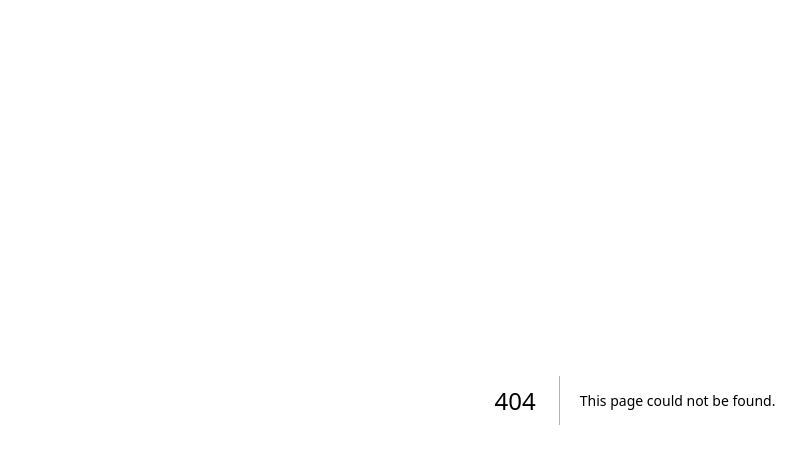
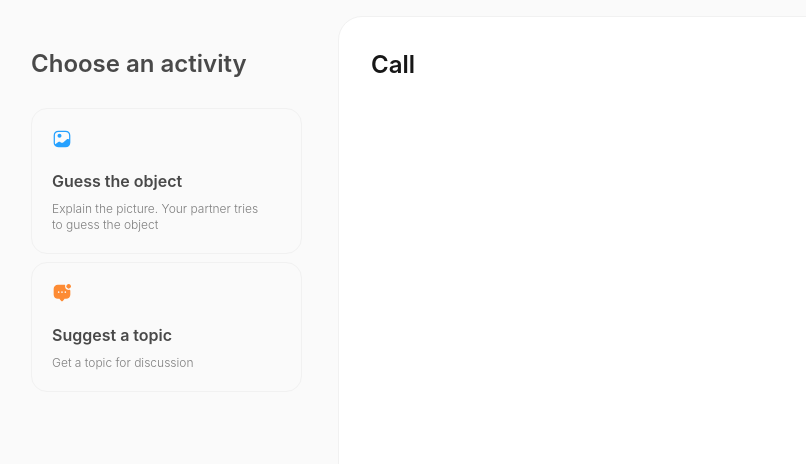
Before and after one commit to timuraiz/speak-peak, a Next.js app: page /call in a window 1280 px wide. Before the commit this address had no page. Shown: the top 464 px of the page, without its empty margins (5-811 px from the left). Built offline with nearby package versions, Linux system fonts and the light colour scheme.

Commit message:
call layout

```diff
--- /dev/null
+++ b/app/(call)/call/page.tsx
@@ -0,0 +1,10 @@
+'use client';
+
+export default function CallPage() {
+    return (
+        <div className="p-8">
+            <h1 className="text-2xl font-semibold">Call</h1>
+            {/* Add your call interface here */}
+        </div>
+    );
+}
--- /dev/null
+++ b/app/(call)/layout.tsx
@@ -0,0 +1,44 @@
+'use client';
+
+import { useState } from 'react';
+import ActivityCard from "@/app/components/ActivityCard";
+
+
+export default function CallLayout({
+  children,
+}: Readonly<{
+  children: React.ReactNode;
+}>) {
+  const [activeCard, setActiveCard] = useState<string | null>(null);
+
+  return (
+    <div className="flex h-screen w-screen overflow-hidden p-4 gap-4">
+      <aside className="w-[311px] flex-shrink-0 px-5 py-8 flex flex-col h-full gap-7 items-start">
+        <h1 className="text-2xl font-semibold text-[#494949]">Choose an activity</h1>
+        <div className='flex flex-col gap-2'>
+          <ActivityCard
+            icon="/Call/iconsax-gallery.svg"
+            title="Guess the object"
+            description="Explain the picture. Your partner tries to guess the object"
+            alt="gallery icon"
+            isPressed={activeCard === 'object'}
+            object={true}
+            onClick={() => setActiveCard(activeCard === 'object' ? null : 'object')}
+          />
+          <ActivityCard
+            icon="/Call/iconsax-message-notif.svg"
+            title="Suggest a topic"
+            description="Get a topic for discussion"
+            alt="message notification icon"
+            isPressed={activeCard === 'topic'}
+            topic={true}
+            onClick={() => setActiveCard(activeCard === 'topic' ? null : 'topic')}
+          />
+        </div>
+      </aside>
+      <main className="flex-1 min-w-0 overflow-auto bg-white border border-border rounded-3xl">
+        {children}
+      </main>
+    </div>
+  );
+}
--- a/app/(public)/search/page.tsx
+++ b/app/(public)/search/page.tsx
@@ -18,14 +18,14 @@ export default function SearchPage() {
         return () => clearInterval(interval);
     }, []);
 
-    useEffect(() => {
-        // Redirect to connecting page after 2 seconds
-        const timeout = setTimeout(() => {
-            router.push('/connecting');
-        }, 2000);
+    // useEffect(() => {
+    //     // Redirect to connecting page after 2 seconds
+    //     const timeout = setTimeout(() => {
+    //         router.push('/connecting');
+    //     }, 2000);
 
-        return () => clearTimeout(timeout);
-    }, [router]);
+    //     return () => clearTimeout(timeout);
+    // }, [router]);
 
     const formatTime = (seconds: number): string => {
         const minutes = Math.floor(seconds / 60);
@@ -38,7 +38,7 @@ export default function SearchPage() {
     };
 
     return (
-        <div className="h-screen flex flex-col items-center justify-center px-4 py-8">
+        <div className="h-screen flex flex-col items-center justify-end px-4 py-8">
             <div className="flex flex-col items-center gap-8 max-w-md w-full">
                 {/* Main search section */}
                 <div className="flex flex-col items-center gap-6 w-full">
--- /dev/null
+++ b/app/components/ActivityCard.tsx
@@ -0,0 +1,40 @@
+'use client';
+
+interface ActivityCardProps {
+    icon: string;
+    title: string;
+    description: string;
+    alt?: string;
+    isPressed?: boolean;
+    topic?: boolean;
+    object?: boolean;
+    onClick?: () => void;
+}
+
+export default function ActivityCard({ icon, title, description, alt = "activity icon", isPressed = false, topic = false, object = false, onClick }: ActivityCardProps) {
+    const getBorderClass = () => {
+        if (!isPressed) {
+            return "border-border";
+        }
+        if (topic) {
+            return "border-[var(--color-orange)]";
+        }
+        if (object) {
+            return "border-[var(--color-accent)]";
+        }
+        return "border-border";
+    };
+
+    return (
+        <button
+            onClick={onClick}
+            className={`flex flex-col gap-5 w-full border ${getBorderClass()} p-5 pr-10 rounded-2xl cursor-pointer hover:bg-hover transition-colors duration-150 text-left`}
+        >
+            <img src={icon} alt={alt} className="w-5 h-5" />
+            <div className="flex flex-col gap-2 ">
+                <h2 className="text-base font-semibold text-dark">{title}</h2>
+                <p className="text-dark-70 font-light text-xs">{description}</p>
+            </div>
+        </button>
+    );
+}
```
Also changed, not shown: public/Call/iconsax-gallery.svg (added), public/Call/iconsax-message-notif.svg (added).
